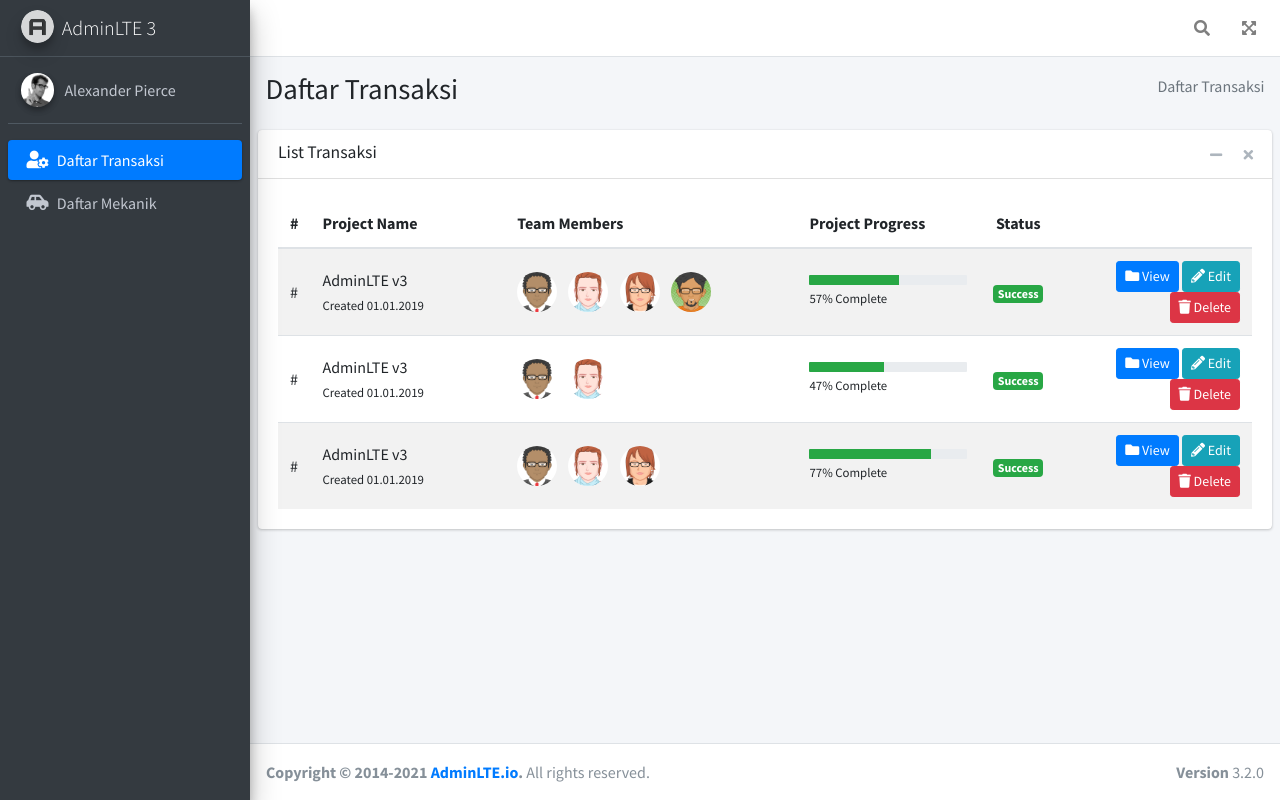
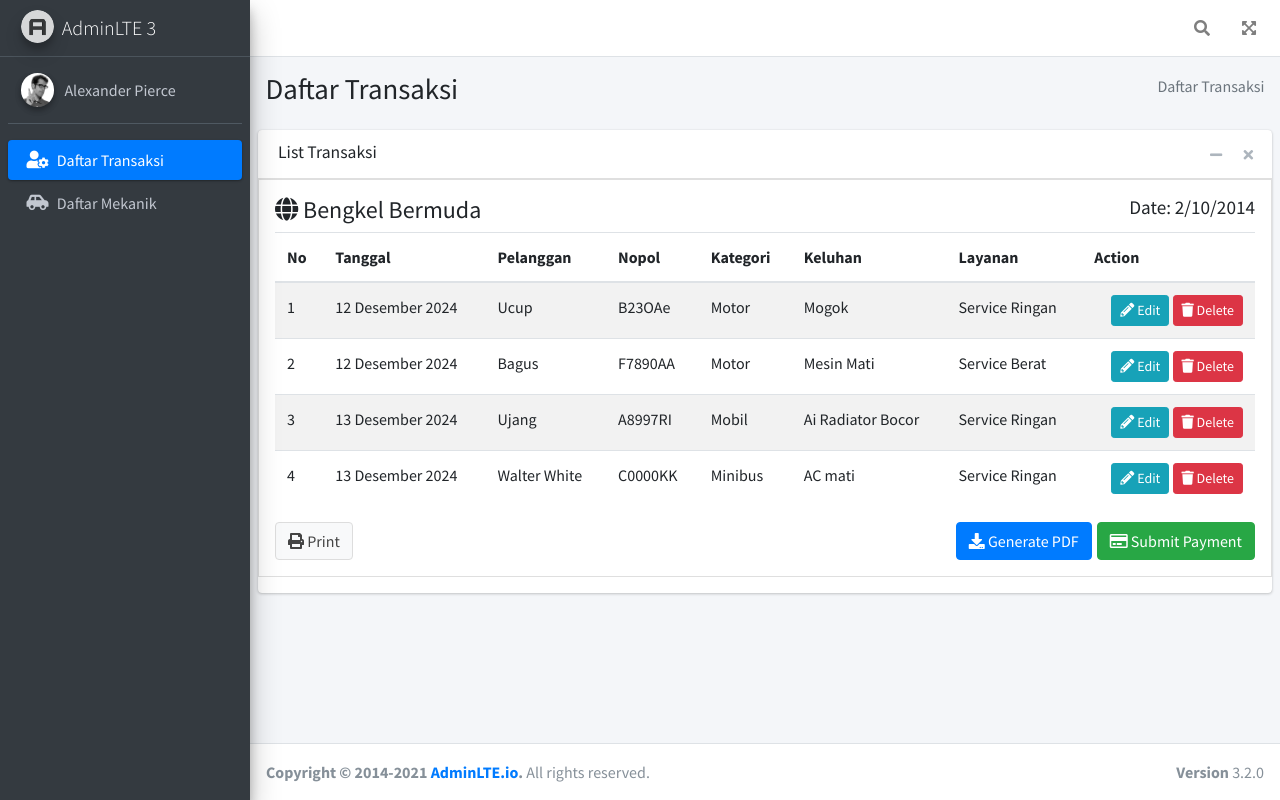
Before and after one commit to raffirmdhn/uas-pw, a PHP site: page /daftar-transaksi.php in a window 1280 px wide. Run offline with PHP 8.4, Linux system fonts and the light colour scheme; some libraries are stand-ins or nearby versions.

Commit message:
Memperbaiki Button Edit Di Daftar-Transaksi.php

```diff
--- a/admin-pages/daftar-transaksi.php
+++ b/admin-pages/daftar-transaksi.php
@@ -57,78 +57,45 @@
               </button>
             </div>
           </div>
-          <div class="card-body">
-            <table class="table table-striped projects">
+          <div class="invoice p-3 mb-3">
+              <!-- title row -->
+              <div class="row">
+                <div class="col-12">
+                  <h4>
+                    <i class="fas fa-globe"></i> Bengkel Bermuda
+                    <small class="float-right">Date: 2/10/2014</small>
+                  </h4>
+                </div>
+                <!-- /.col -->
+              </div>
+
+              <!-- Table row -->
+              <div class="row">
+                <div class="col-12 table-responsive">
+                  <table class="table table-striped">
                     <thead>
                     <tr>
-                  <th style="width: 1%">
-                    #
-                  </th>
-                  <th style="width: 20%">
-                    Project Name
-                  </th>
-                  <th style="width: 30%">
-                    Team Members
-                  </th>
-                  <th>
-                    Project Progress
-                  </th>
-                  <th style="width: 8%" class="text-center">
-                    Status
-                  </th>
-                  <th style="width: 20%">
-                  </th>
+                      <th>No</th>
+                      <th>Tanggal</th>
+                      <th>Pelanggan</th>
+                      <th>Nopol</th>
+                      <th>Kategori</th>
+                      <th>Keluhan</th>
+                      <th>Layanan</th>
+                      <th>Action</th>
                     </tr>
                     </thead>
                     <tbody>
                     <tr>
-                  <td>
-                    #
-                  </td>
-                  <td>
-                    <a>
-                      AdminLTE v3
-                    </a>
-                    <br />
-                    <small>
-                      Created 01.01.2019
-                    </small>
-                  </td>
-                  <td>
-                    <ul class="list-inline">
-                      <li class="list-inline-item">
-                        <img alt="Avatar" class="table-avatar" src="../dist/img/avatar.png">
-                      </li>
-                      <li class="list-inline-item">
-                        <img alt="Avatar" class="table-avatar" src="../dist/img/avatar2.png">
-                      </li>
-                      <li class="list-inline-item">
-                        <img alt="Avatar" class="table-avatar" src="../dist/img/avatar3.png">
-                      </li>
-                      <li class="list-inline-item">
-                        <img alt="Avatar" class="table-avatar" src="../dist/img/avatar4.png">
-                      </li>
-                    </ul>
-                  </td>
-                  <td class="project_progress">
-                    <div class="progress progress-sm">
-                      <div class="progress-bar bg-green" role="progressbar" aria-valuenow="57" aria-valuemin="0" aria-valuemax="100" style="width: 57%">
-                      </div>
-                    </div>
-                    <small>
-                      57% Complete
-                    </small>
-                  </td>
-                  <td class="project-state">
-                    <span class="badge badge-success">Success</span>
-                  </td>
+                      <td>1</td>
+                      <td>12 Desember 2024</td>
+                      <td>Ucup</td>
+                      <td>B23OAe</td>
+                      <td>Motor</td>
+                      <td>Mogok</td>
+                      <td>Service Ringan</td>
                       <td class="project-actions text-right">
-                    <a class="btn btn-primary btn-sm" href="#">
-                      <i class="fas fa-folder">
-                      </i>
-                      View
-                    </a>
-                    <a class="btn btn-info btn-sm" href="#">
+                          <a class="btn btn-info btn-sm" href="edit-transaksi.php?id=1">
                               <i class="fas fa-pencil-alt">
                               </i>
                               Edit
@@ -141,47 +108,15 @@
                       </td>
                     </tr>
                     <tr>
-                  <td>
-                    #
-                  </td>
-                  <td>
-                    <a>
-                      AdminLTE v3
-                    </a>
-                    <br />
-                    <small>
-                      Created 01.01.2019
-                    </small>
-                  </td>
-                  <td>
-                    <ul class="list-inline">
-                      <li class="list-inline-item">
-                        <img alt="Avatar" class="table-avatar" src="../dist/img/avatar.png">
-                      </li>
-                      <li class="list-inline-item">
-                        <img alt="Avatar" class="table-avatar" src="../dist/img/avatar2.png">
-                      </li>
-                    </ul>
-                  </td>
-                  <td class="project_progress">
-                    <div class="progress progress-sm">
-                      <div class="progress-bar bg-green" role="progressbar" aria-valuenow="47" aria-valuemin="0" aria-valuemax="100" style="width: 47%">
-                      </div>
-                    </div>
-                    <small>
-                      47% Complete
-                    </small>
-                  </td>
-                  <td class="project-state">
-                    <span class="badge badge-success">Success</span>
-                  </td>
+                      <td>2</td>
+                      <td>12 Desember 2024</td>
+                      <td>Bagus</td>
+                      <td>F7890AA</td>
+                      <td>Motor</td>
+                      <td>Mesin Mati</td>
+                      <td>Service Berat</td>
                       <td class="project-actions text-right">
-                    <a class="btn btn-primary btn-sm" href="#">
-                      <i class="fas fa-folder">
-                      </i>
-                      View
-                    </a>
-                    <a class="btn btn-info btn-sm" href="#">
+                          <a class="btn btn-info btn-sm" href="edit-transaksi.php?id=1">
                               <i class="fas fa-pencil-alt">
                               </i>
                               Edit
@@ -194,50 +129,15 @@
                       </td>
                     </tr>
                     <tr>
-                  <td>
-                    #
-                  </td>
-                  <td>
-                    <a>
-                      AdminLTE v3
-                    </a>
-                    <br />
-                    <small>
-                      Created 01.01.2019
-                    </small>
-                  </td>
-                  <td>
-                    <ul class="list-inline">
-                      <li class="list-inline-item">
-                        <img alt="Avatar" class="table-avatar" src="../dist/img/avatar.png">
-                      </li>
-                      <li class="list-inline-item">
-                        <img alt="Avatar" class="table-avatar" src="../dist/img/avatar2.png">
-                      </li>
-                      <li class="list-inline-item">
-                        <img alt="Avatar" class="table-avatar" src="../dist/img/avatar3.png">
-                      </li>
-                    </ul>
-                  </td>
-                  <td class="project_progress">
-                    <div class="progress progress-sm">
-                      <div class="progress-bar bg-green" role="progressbar" aria-valuenow="77" aria-valuemin="0" aria-valuemax="100" style="width: 77%">
-                      </div>
-                    </div>
-                    <small>
-                      77% Complete
-                    </small>
-                  </td>
-                  <td class="project-state">
-                    <span class="badge badge-success">Success</span>
-                  </td>
+                      <td>3</td>
+                      <td>13 Desember 2024</td>
+                      <td>Ujang</td>
+                      <td>A8997RI</td>
+                      <td>Mobil</td>
+                      <td>Ai Radiator Bocor</td>
+                      <td>Service Ringan</td>
                       <td class="project-actions text-right">
-                    <a class="btn btn-primary btn-sm" href="#">
-                      <i class="fas fa-folder">
-                      </i>
-                      View
-                    </a>
-                    <a class="btn btn-info btn-sm" href="#">
+                          <a class="btn btn-info btn-sm" href="edit-transaksi.php?id=1">
                               <i class="fas fa-pencil-alt">
                               </i>
                               Edit
@@ -249,8 +149,49 @@
                           </a>
                       </td>
                     </tr>
+                    <tr>
+                      <td>4</td>
+                      <td>13 Desember 2024</td>
+                      <td>Walter White</td>
+                      <td>C0000KK</td>
+                      <td>Minibus</td>
+                      <td>AC mati</td>
+                      <td>Service Ringan</td>
+                      <td class="project-actions text-right">
+                          <a class="btn btn-info btn-sm" href="edit-transaksi.php?id=1">
+                              <i class="fas fa-pencil-alt"></i>
+                              Edit
+                          </a>
+
+                          <a class="btn btn-danger btn-sm" href="#">
+                              <i class="fas fa-trash">
+                              </i>
+                              Delete
+                          </a>
+                      </td>
+
+                    </tr>
                     </tbody>
                   </table>
+                </div>
+                <!-- /.col -->
+              </div>
+              <!-- /.row -->
+
+
+
+              <!-- this row will not appear when printing -->
+              <div class="row no-print">
+                <div class="col-12">
+                  <a href="invoice-print.html" rel="noopener" target="_blank" class="btn btn-default"><i class="fas fa-print"></i> Print</a>
+                  <button type="button" class="btn btn-success float-right"><i class="far fa-credit-card"></i> Submit
+                    Payment
+                  </button>
+                  <button type="button" class="btn btn-primary float-right" style="margin-right: 5px;">
+                    <i class="fas fa-download"></i> Generate PDF
+                  </button>
+                </div>
+              </div>
             </div>
           <!-- /.card-body -->
         </div>
```
Also changed, not shown: admin-pages/daftar-mekanik.php (+7 -7 lines), admin-pages/edit-transaksi.php (added, +150 -0 lines). Lines whose indentation alone changed are shown as unchanged.
